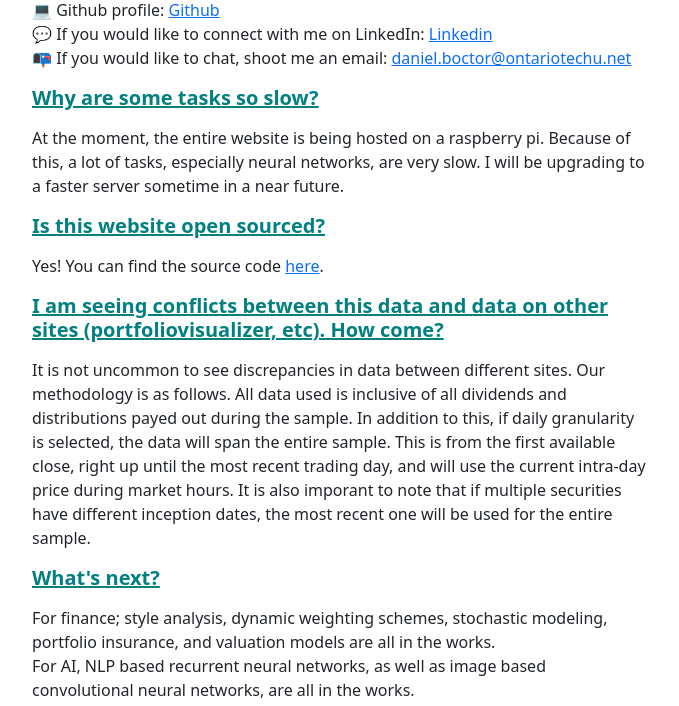
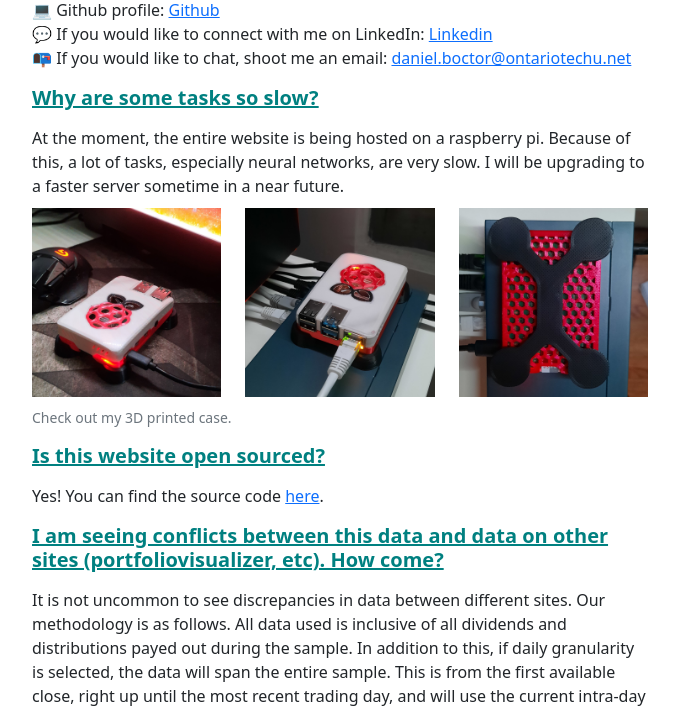
Before and after one commit to daniel-boctor/danielboctor.com, a Django app: page /faq in a window 1280 px wide. Shown: the part 324-1030 px from the top of the page, without its empty margins (300-979 px from the left). Run offline with Django 3.2, Linux system fonts and the light colour scheme.

Commit message:
FAQ update

```diff
--- a/dansproject/dansapp/static/dansapp/styles.css
+++ b/dansproject/dansapp/static/dansapp/styles.css
@@ -25,6 +25,12 @@
     margin-bottom: -30px;
 }
 
+.image-res {
+    max-width: 100%;
+    margin-bottom: 10px;
+    margin-top: 10px;
+}
+
 .move {
     width: 100%;
 }
--- a/dansproject/dansapp/templates/dansapp/faq.html
+++ b/dansproject/dansapp/templates/dansapp/faq.html
@@ -1,4 +1,5 @@
 {% extends "dansapp/layout.html" %}
+{% load static %}
 
 {% block title %}FAQ{% endblock %}
 
@@ -25,6 +26,19 @@
 
             <p><a class="text-teal faq" id="3" href="#3"><h5><b>Why are some tasks so slow?</b></a></h5></p>
             At the moment, the entire website is being hosted on a raspberry pi. Because of this, a lot of tasks, especially neural networks, are very slow. I will be upgrading to a faster server sometime in a near future.
+            <br>
+            <div class="row">
+                <div class="col-lg-4">
+                <img src="{% static 'dansapp/pi1.jpg' %}" class="image-res">
+                </div>
+                <div class="col-lg-4">
+                <img src="{% static 'dansapp/pi2.jpg' %}" class="image-res">
+                </div>
+                <div class="col-lg-4">
+                <img src="{% static 'dansapp/pi3.jpg' %}" class="image-res">
+                </div>
+                <small class="text-muted">Check out my 3D printed case.</small>
+            </div>
 
             <p><a class="text-teal faq" id="4" href="#4"><h5><b>Is this website open sourced?</b></a></h5></p>
             Yes! You can find the source code <a href="https://github.com/daniel-boctor/danielboctor.com">here</a>.
@@ -37,7 +51,7 @@
 
             <p><a class="text-teal faq" id="6" href="#6"><h5><b>What's next?</b></a></h5></p>
             For finance; style analysis, dynamic weighting schemes, stochastic modeling, portfolio insurance, and valuation models are all in the works.<br>
-            For AI, NLP based recurrent neural networks, as well as image based convolutional neural networks, are all in the works.
+            For AI; NLP based recurrent neural networks, as well as image based convolutional neural networks, are all in the works.
 
         </div>
     </div>
```
Also changed, not shown: dansproject/dansapp/static/dansapp/pi1.jpg (added), dansproject/dansapp/static/dansapp/pi2.jpg (added), dansproject/dansapp/static/dansapp/pi3.jpg (added).
